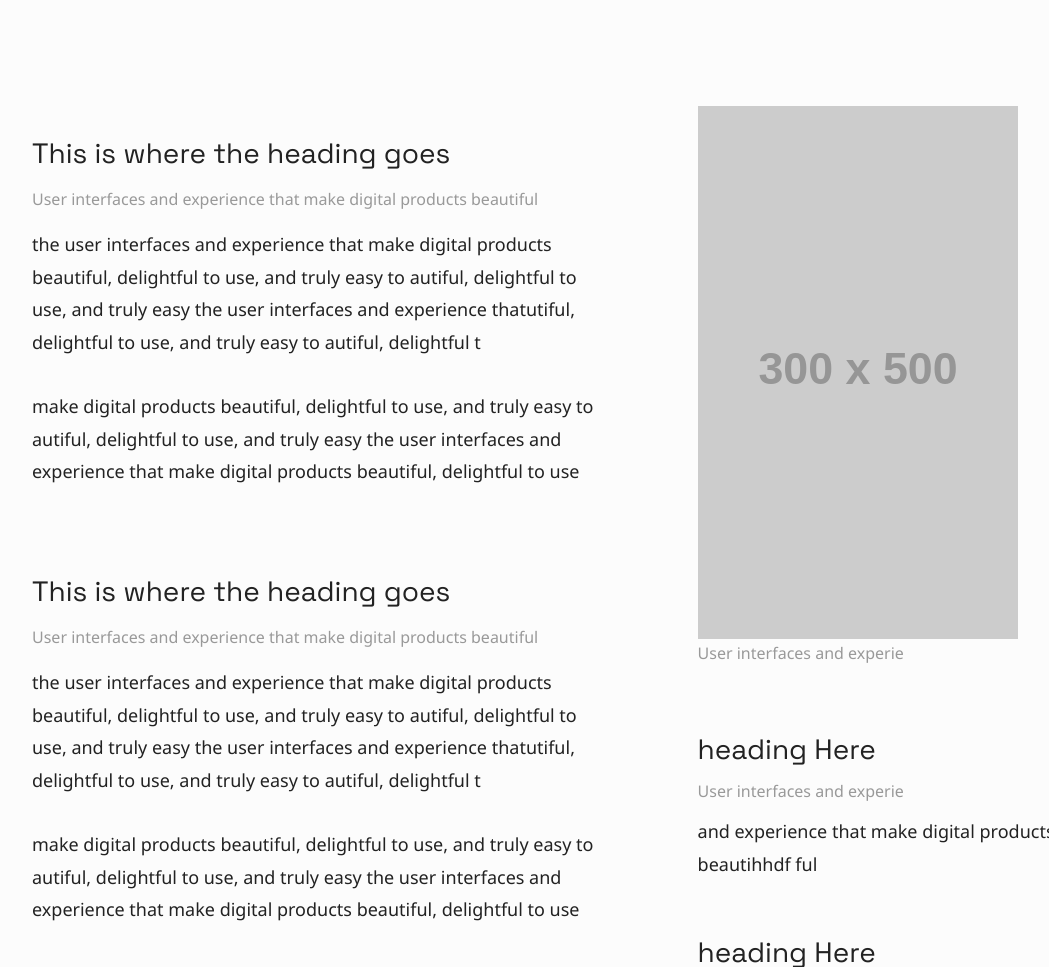
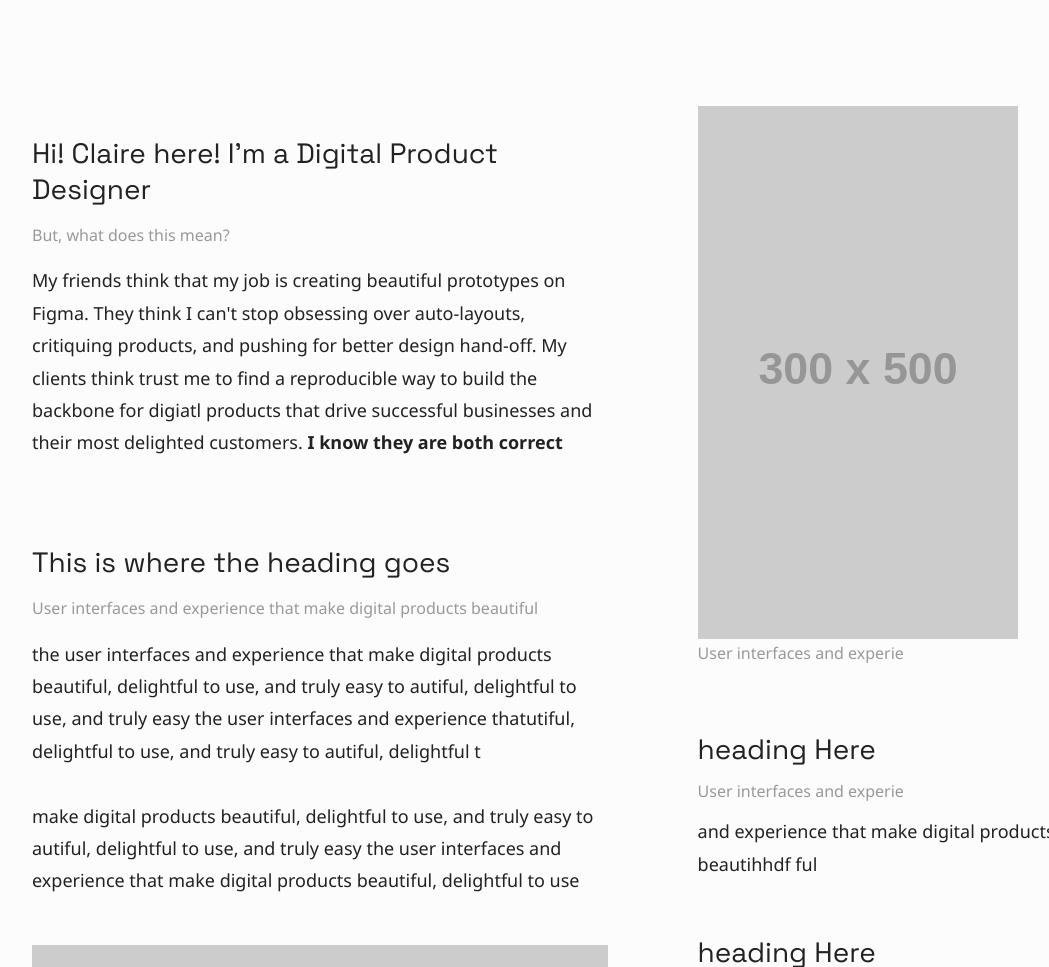
Before and after one commit to claireigwe/claireigwe.github.io, a plain HTML site: page bio/index.html in a window 1280 px wide. Shown: the part 760-1727 px from the top of the page, without its empty margins (96-1145 px from the left). Drawn offline with Linux system fonts and the light colour scheme; placeholder pictures from the web are drawn by us.

Commit message:
Go Now
Go

```diff
--- a/bio/index.html
+++ b/bio/index.html
@@ -894,7 +894,7 @@
 
                 <section id="link_item">
                     <a href="https://claireigwe.github.io/portfolio" class="nav_links">Work</a>
-                   <a href="https://claireigwe.github.io/bio" class="nav_links">Bio</a>
+                   <!--<a href="https://claireigwe.github.io/bio" class="nav_links">Bio</a>-->
                     <a href="https://www.behance.net/claireigwe2" class="nav_links">Gallery</a>
                     <a href="https://medium.com/@claireigwe" class="nav_links">Blog</a>
                 </section>
@@ -941,9 +941,9 @@
         <section id="content" color>
             <section id="main_content">
                 <section class="main_content1">
-                    <h4>This is where the heading goes</h4>
-                    <p class="label_text"> User interfaces and experience that make digital products beautiful</p>
-                    <p>the user interfaces and experience that make digital products beautiful, delightful to use, and truly easy to autiful, delightful to use, and truly easy the user interfaces and experience thatutiful, delightful to use, and truly easy to autiful, delightful t<br><br>make digital products beautiful, delightful to use, and truly easy to autiful, delightful to use, and truly easy the user interfaces and experience that make digital products beautiful, delightful to use</p>
+                    <h4>Hi! Claire here! I'm a Digital Product Designer</h4>
+                    <p class="label_text"> But, what does this mean?</p>
+                    <p>My friends think that my job is creating beautiful prototypes on Figma. They think I can't stop obsessing over auto-layouts, critiquing products, and pushing for better design hand-off. My clients think trust me to find a reproducible way to build the backbone for digiatl products that drive successful businesses and their most delighted customers. <strong>I know they are both correct</strong></p>
                 </section>
 
                 <section class="main_content1">
```
Also changed, not shown: clothes-xo/index.html (+2 -2 lines), immers/index.html (+2 -2 lines), kipati/index.html (+2 -2 lines), portfolio/index.html (+2 -2 lines).
